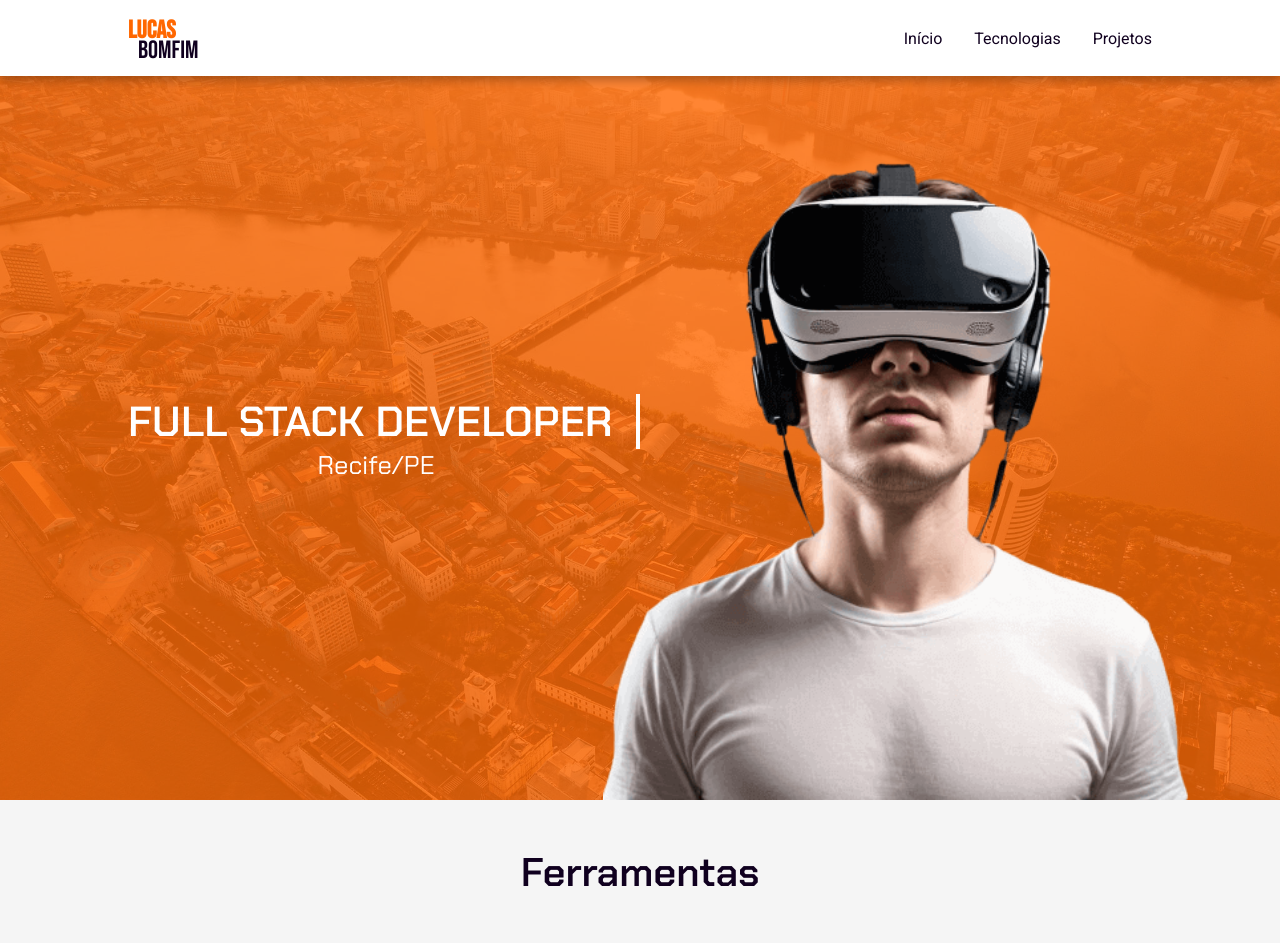
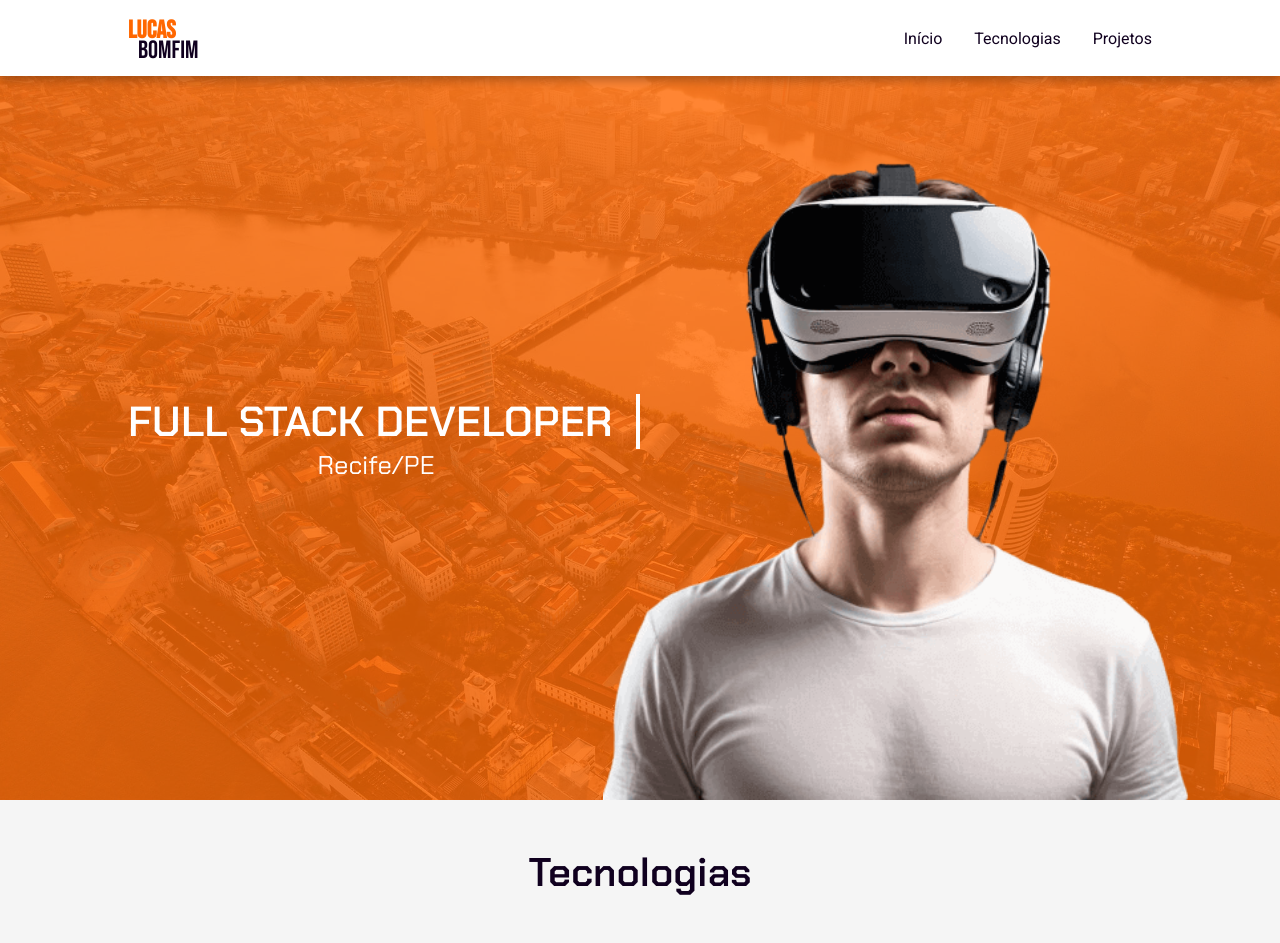
Before and after one commit to LucasB0mfim/PORTFOLIO, a React (Create React App) app: page / in a window 1280 px wide. Shown: the top 943 px of the page. Built offline with nearby package versions, Linux system fonts and the light colour scheme.

Commit message:
Change the name tech

```diff
--- a/src/components/Tech/index.tsx
+++ b/src/components/Tech/index.tsx
@@ -10,7 +10,7 @@ const Tech = () => {
   return (
     <S.Container id="tech">
       <S.Main>
-        <h3>Ferramentas</h3>
+        <h3>Tecnologias</h3>
       </S.Main>
       <S.Aside>
         <ul>
```
